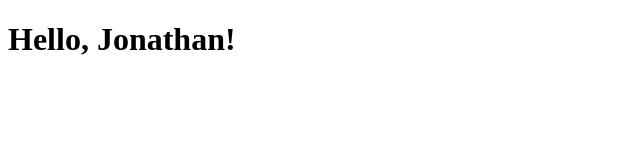
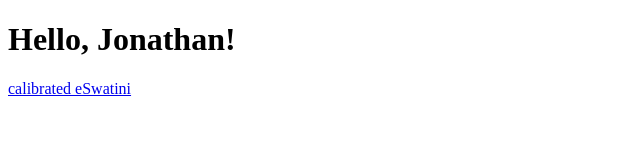
Before and after one commit to clorton/quickstart-catalog, a plain HTML site: page index.html in a window 1280 px wide. Shown: the whole page, without its empty margins (0-640 px from the left). Drawn offline with Linux system fonts and the light colour scheme.

Commit message:
add a link

```diff
--- a/index.html
+++ b/index.html
@@ -2,4 +2,5 @@
 <head></head>
 <body>
     <h1>Hello, Jonathan!</h1>
+    <a href="https://deepnote.com/workspace/idm-hiv-f7153109-0505-4c41-8ded-80eee0ace263/project/Calibrated-eSwatini-d7f57d7f-ed18-4a91-8d3a-f0537df9d2f0/notebook/eswatini%2F000RunThis-bb36557a3c7f4edc84a60efce4fd0579?">calibrated eSwatini</a>
 </body>
```
